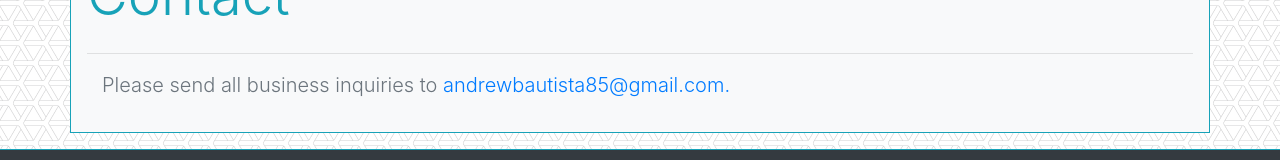
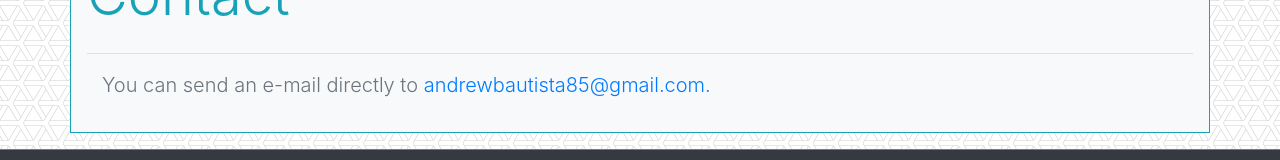
Before and after one commit to WarriorofZarona/React-Portfolio, a React (Create React App) app: page /contact in a window 1280 px wide. Shown: the part 134-294 px from the top of the page. Built offline with nearby package versions, Linux system fonts and the light colour scheme.

Commit message:
adjusted wording for email

```diff
--- a/src/pages/Contact/index.js
+++ b/src/pages/Contact/index.js
@@ -4,7 +4,7 @@ function Contact() {
 
     return (
         <div className="col-lg-9 text-secondary">
-            <p className="lead">Please send all business inquiries to <a
+            <p className="lead">You can send an e-mail directly to <a
                 href="mailto:andrewbautista85@gmail.com">andrewbautista85@gmail.com.</a></p>
         </div>
     )
```
